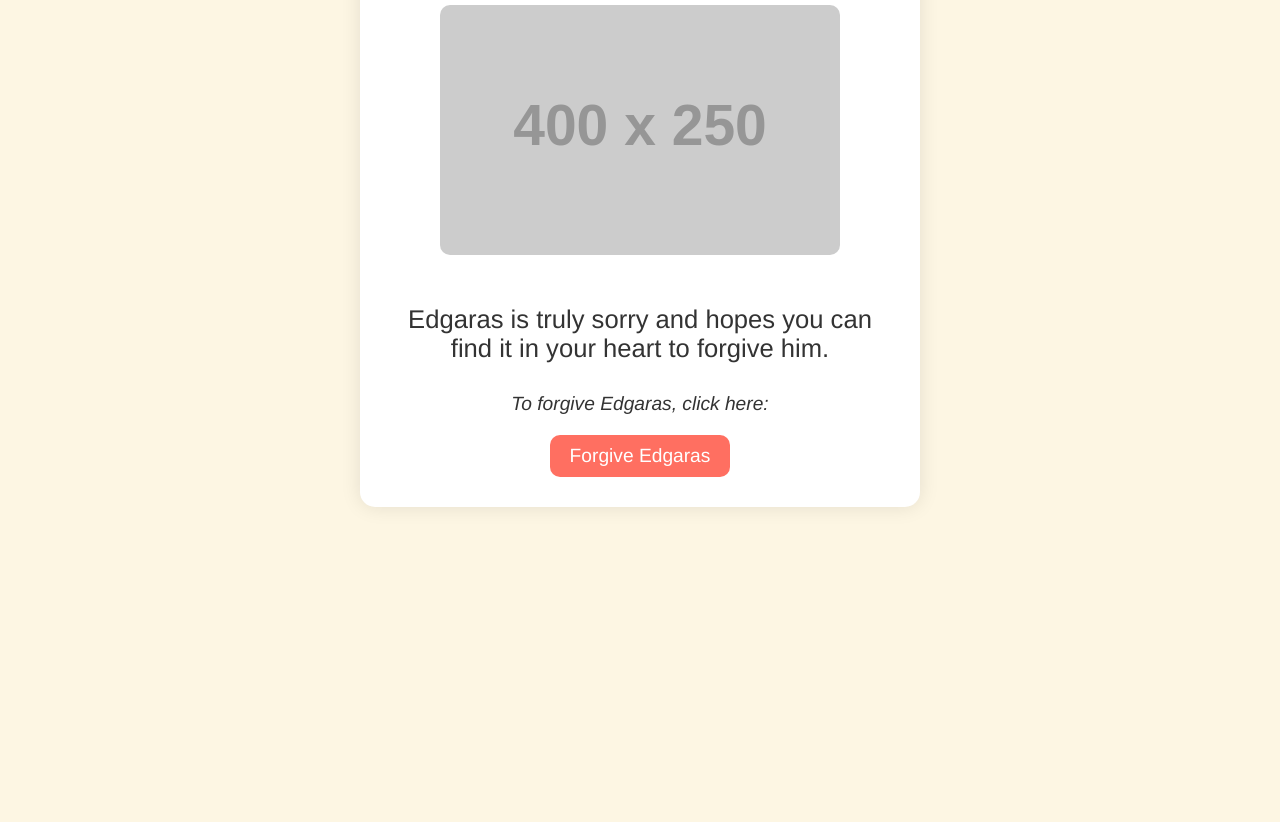
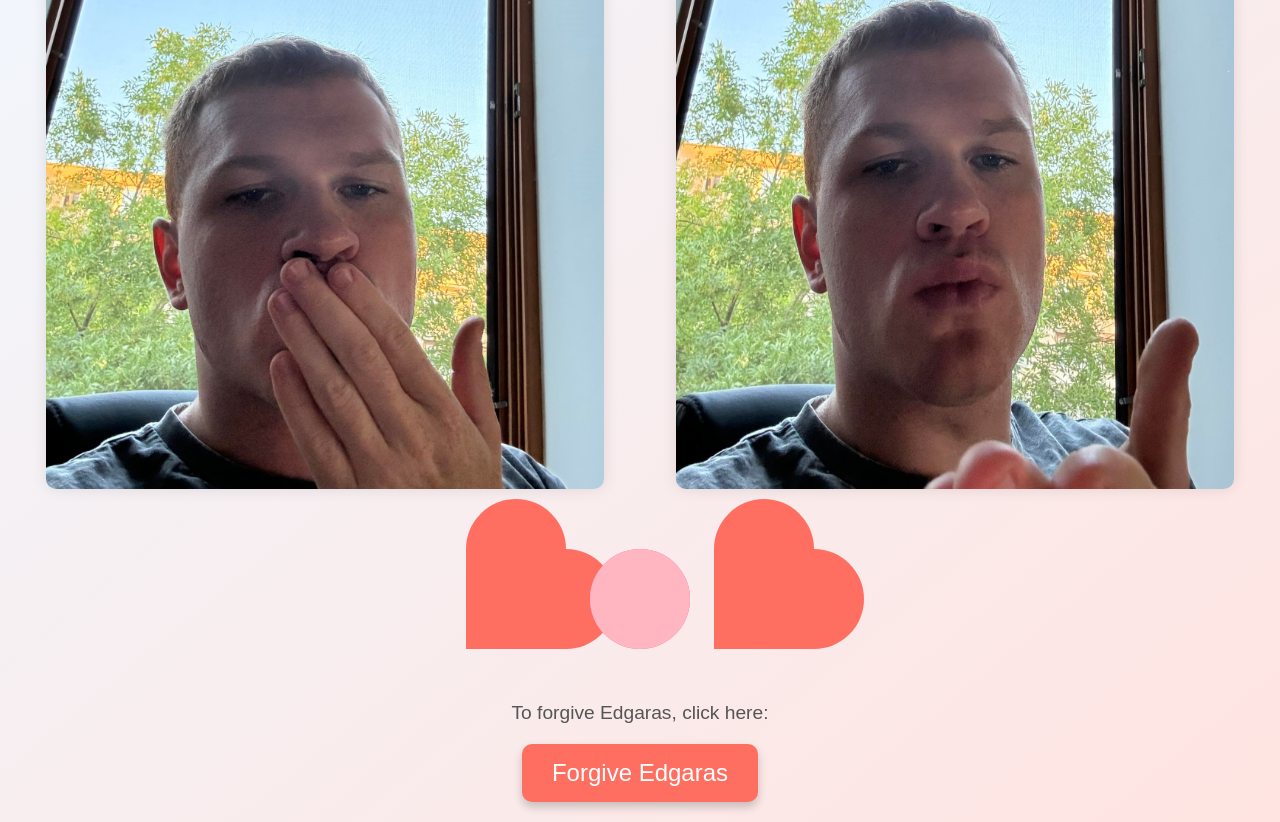
Before and after one commit to Egiukas/ForAnna, a plain HTML site: page index.html in a window 1280 px wide. Shown: the part 240-1062 px from the top of the page. Before the commit the page ends 800 px from the top, so only its background shows below. Drawn offline with Linux system fonts and the light colour scheme; placeholder pictures from the web are drawn by us.

Commit message:
Update index.html

```diff
--- a/index.html
+++ b/index.html
@@ -6,64 +6,140 @@
     <title>Please Forgive Edgaras</title>
     <style>
         body {
-            display: flex;
-            justify-content: center;
-            align-items: center;
-            height: 100vh;
+            text-align: center;
+            font-family: Arial, sans-serif;
+            background-color: #f0f8ff;
             margin: 0;
-            font-family: 'Helvetica Neue', Arial, sans-serif;
-            background-color: #fdf6e3;
-            color: #333;
-        }
-        .container {
-            text-align: center;
-            background-color: #ffffff;
-            padding: 30px;
-            border-radius: 15px;
-            box-shadow: 0 0 20px rgba(0, 0, 0, 0.1);
-            max-width: 500px;
+            padding: 20px;
+            background-image: linear-gradient(to bottom right, #f0f8ff, #ffe4e1);
         }
         h1 {
-            font-size: 3em;
+            font-size: 2.5em;
             color: #ff6f61;
             margin-bottom: 20px;
         }
         p {
-            font-size: 1.6em;
-            margin-bottom: 30px;
+            font-size: 1.2em;
+            margin-bottom: 20px;
+            color: #555;
         }
         img {
             max-width: 100%;
+            height: auto;
             border-radius: 10px;
-            margin-bottom: 20px;
+            margin-top: 20px;
+            box-shadow: 0px 0px 15px rgba(0, 0, 0, 0.1);
         }
-        .letter {
-            font-size: 1.2em;
-            margin-bottom: 20px;
-            font-style: italic;
+        .image-container {
+            display: flex;
+            justify-content: space-around;
+            flex-wrap: wrap;
+            gap: 20px;
+            margin-bottom: 30px;
+        }
+        .image-container img {
+            max-width: 45%;
         }
         .button {
             display: inline-block;
-            padding: 10px 20px;
-            font-size: 1.2em;
+            padding: 15px 30px;
+            font-size: 1.5em;
             color: white;
             background-color: #ff6f61;
             text-decoration: none;
             border-radius: 10px;
-            transition: background-color 0.3s;
+            transition: background-color 0.3s, transform 0.3s;
+            box-shadow: 0px 5px 10px rgba(0, 0, 0, 0.2);
         }
         .button:hover {
             background-color: #ff4b3e;
+            transform: scale(1.05);
+        }
+        /* Artistic Heart Shape */
+        .heart {
+            width: 100px;
+            height: 100px;
+            background-color: #ff6f61;
+            position: relative;
+            display: inline-block;
+            margin: 30px 10px;
+        }
+        .heart:before,
+        .heart:after {
+            content: "";
+            width: 100px;
+            height: 100px;
+            background-color: #ff6f61;
+            border-radius: 50%;
+            position: absolute;
+            top: -50px;
+            left: 0;
+        }
+        .heart:after {
+            left: 50px;
+            top: 0;
+        }
+        /* Artistic Flower Shape */
+        .flower {
+            display: inline-block;
+            margin: 30px 10px;
+            position: relative;
+            width: 100px;
+            height: 100px;
+        }
+        .flower:before,
+        .flower:after {
+            content: "";
+            width: 100px;
+            height: 100px;
+            background-color: #ffb6c1;
+            border-radius: 50%;
+            position: absolute;
+        }
+        .flower:before {
+            top: 0;
+            left: 50%;
+            margin-left: -50px;
+        }
+        .flower:after {
+            left: 0;
+            top: 50%;
+            margin-top: -50px;
+        }
+        .flower > div {
+            width: 100px;
+            height: 100px;
+            background-color: #ff69b4;
+            border-radius: 50%;
+            position: absolute;
+            top: 50%;
+            left: 50%;
+            margin-left: -50px;
+            margin-top: -50px;
         }
     </style>
 </head>
 <body>
-    <div class="container">
-        <h1>Please Forgive Edgaras</h1>
-        <img src="https://via.placeholder.com/400x250.png?text=I+Am+Sorry" alt="Sorry Image">
-        <p>Edgaras is truly sorry and hopes you can find it in your heart to forgive him.</p>
-        <p class="letter">To forgive Edgaras, click here:</p>
-        <a href="forgive.html" class="button">Forgive Edgaras</a>
+    <h1>Please Forgive Edgaras</h1>
+    <p>Edgaras is truly sorry and hopes you can forgive him.</p>
+
+    <!-- Image Container -->
+    <div class="image-container">
+        <img src="type1.jpg" alt="Description of Type 1">
+        <img src="type2.jpg" alt="Description of Type 2">
     </div>
+
+    <!-- Artistic Figures -->
+    <div>
+        <div class="heart"></div>
+        <div class="flower">
+            <div></div>
+        </div>
+        <div class="heart"></div>
+    </div>
+
+    <!-- Button to Redirect -->
+    <p>To forgive Edgaras, click here:</p>
+    <a href="forgive.html" class="button">Forgive Edgaras</a>
 </body>
 </html>
```
